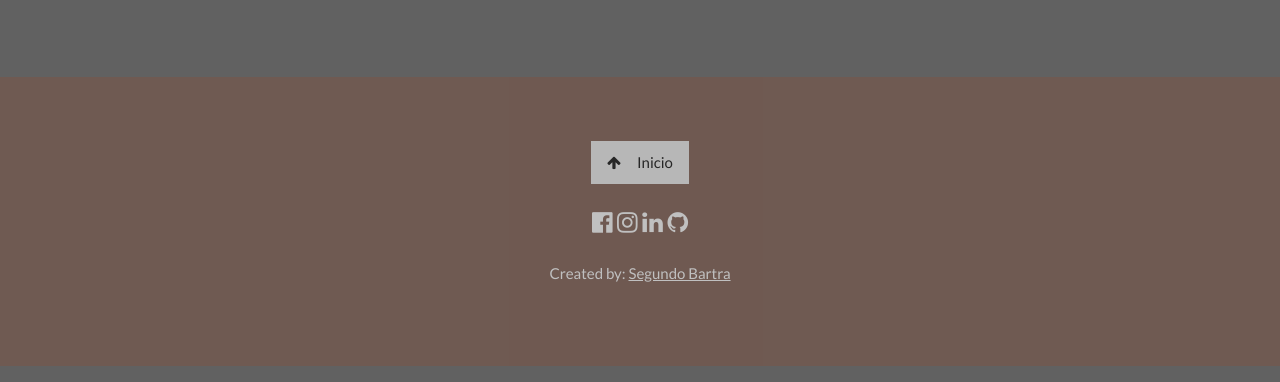
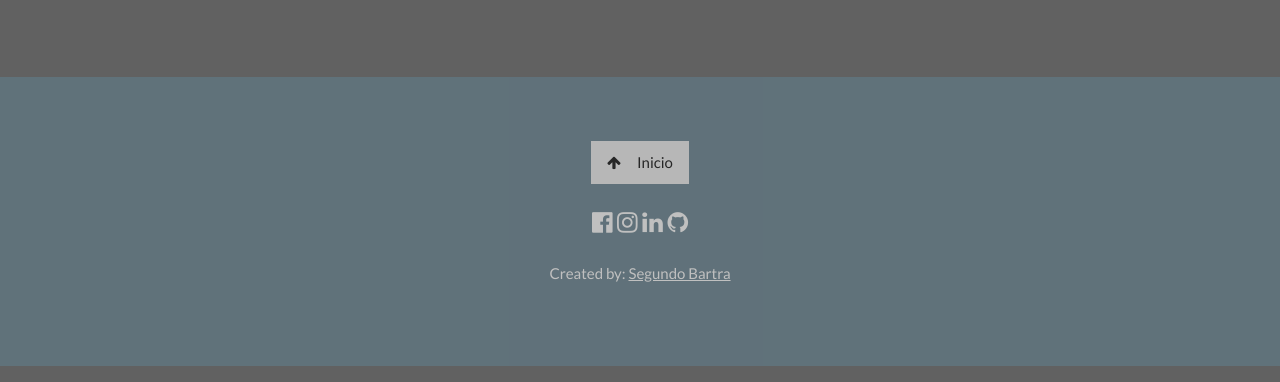
Before and after one commit to Sbartra/Chocolate-Project-2, a plain HTML site: page index.html in a window 1280 px wide. Shown: the part 3551-3933 px from the top of the page. Drawn offline with nearby package versions, Linux system fonts and the light colour scheme.

Commit message:
Update index.html

```diff
--- a/index.html
+++ b/index.html
@@ -246,7 +246,7 @@ body, html {
 </div>
 
 <!-- Footer -->
-<footer class="w3-center w3-brown w3-padding-64 w3-opacity w3-hover-opacity-off">
+<footer class="w3-center w3-blue-grey w3-padding-64 w3-opacity w3-hover-opacity-off">
   <a href="#home" class="w3-button w3-light-grey"><i class="fa fa-arrow-up w3-margin-right"></i>Inicio</a>
   <div class="w3-xlarge w3-section">
     <a href="https://www.facebook.com/"> <i class="fa fa-facebook-official w3-hover-opacity"></i></a>
```
